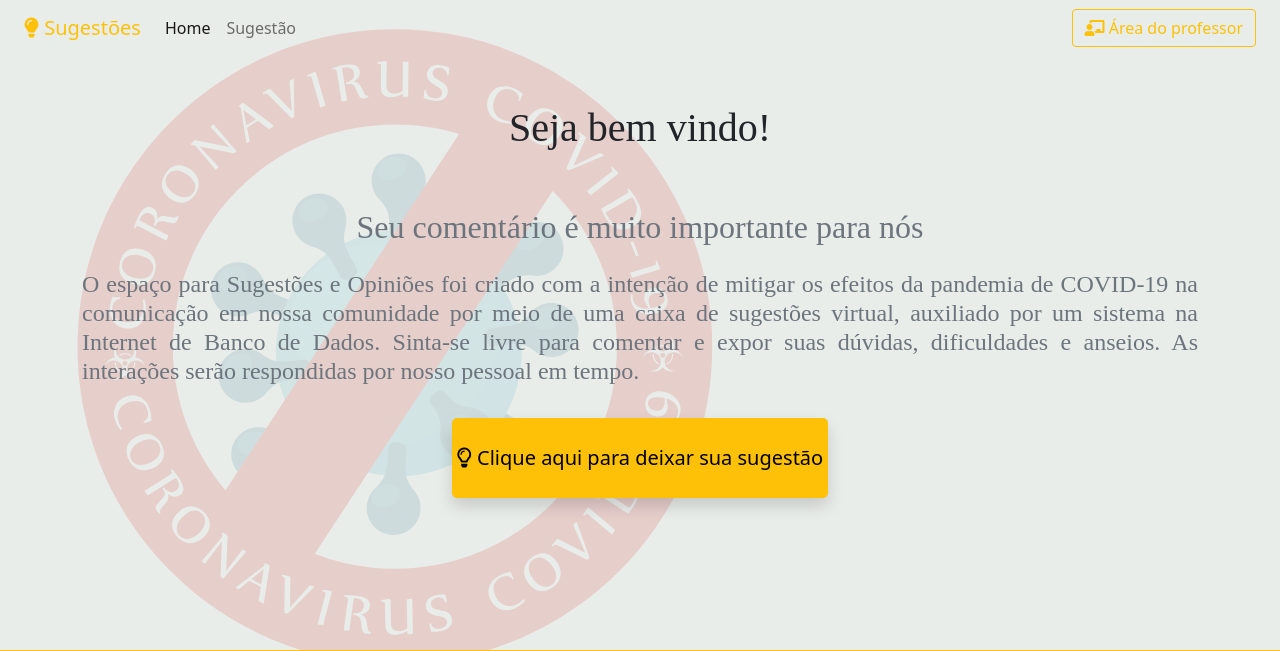
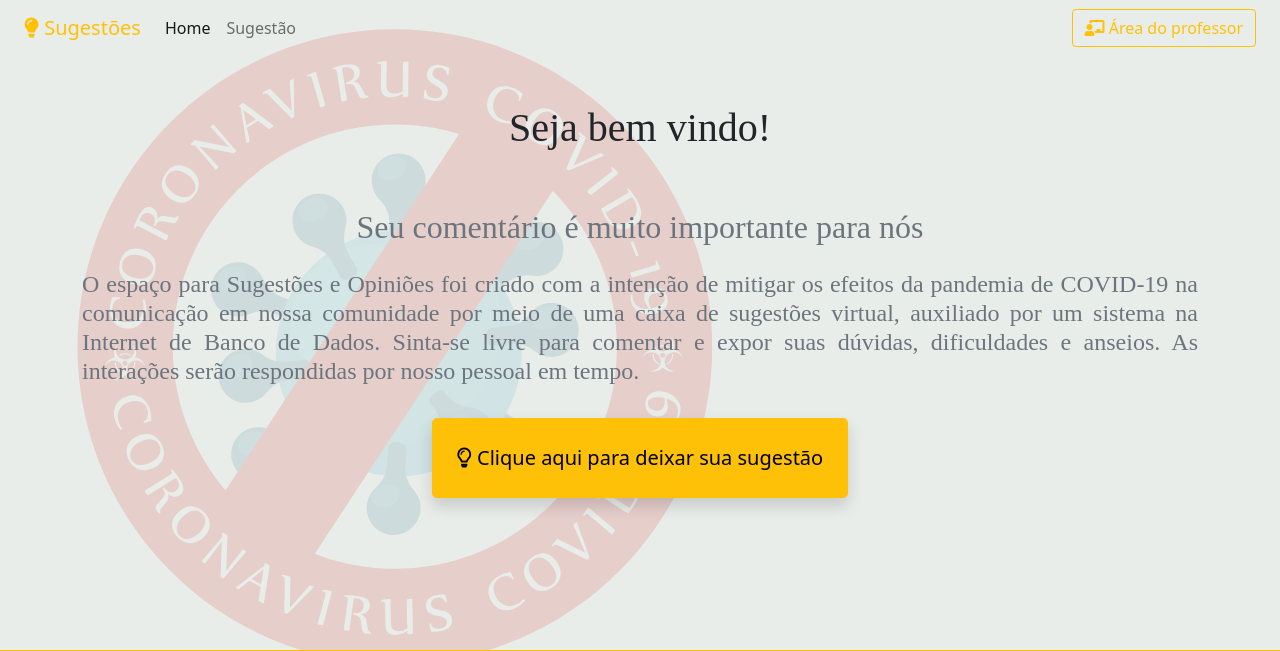
Before and after one commit to 2ARC/opineaquieducacao, a PHP site: page /main.php?sres=1 in a window 1280 px wide. Shown: the top 651 px of the page. Run offline with PHP 8.4, Linux system fonts and the light colour scheme.

Commit message:
Botão 4

```diff
--- a/main.php
+++ b/main.php
@@ -54,7 +54,7 @@ document.cookie = escape(nome) + "=" + escape(valor) + "; expires=" + expires;
                 <h2 class="pb-3 text-secondary">Seu comentário é muito importante para nós</h2>
                 <h4 class="pb-4 text-secondary text-justify">O espaço para Sugestões e Opiniões foi criado com a intenção de mitigar os efeitos da pandemia de COVID-19 na comunicação em nossa comunidade por meio de uma caixa de sugestões virtual, auxiliado por um sistema na Internet de Banco de Dados. Sinta-se livre para comentar e expor suas dúvidas, dificuldades e anseios. As interações serão respondidas por nosso pessoal em tempo.</h3>
             </div>
-            <a class="btn btn-warning btn-lg p-4 px-1 shadow" type="submit" href="#sugestao"><i class="far fa-lightbulb"></i> Clique aqui para deixar sua sugestão</a>
+            <a class="btn btn-warning btn-lg p-4 px-10 shadow" type="submit" href="#sugestao"><i class="far fa-lightbulb"></i> Clique aqui para deixar sua sugestão</a>
         </div>
     </div>
 
```
